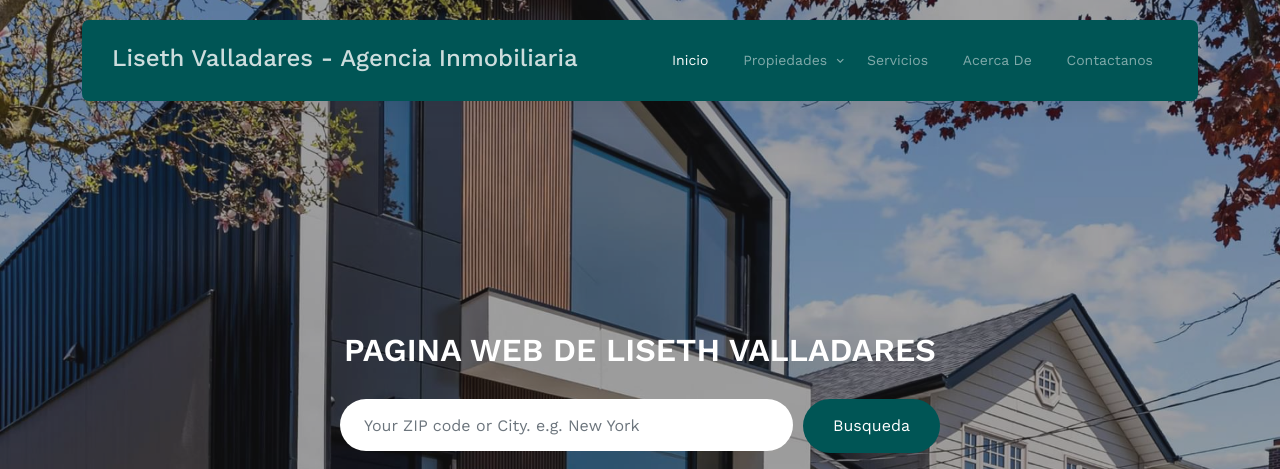
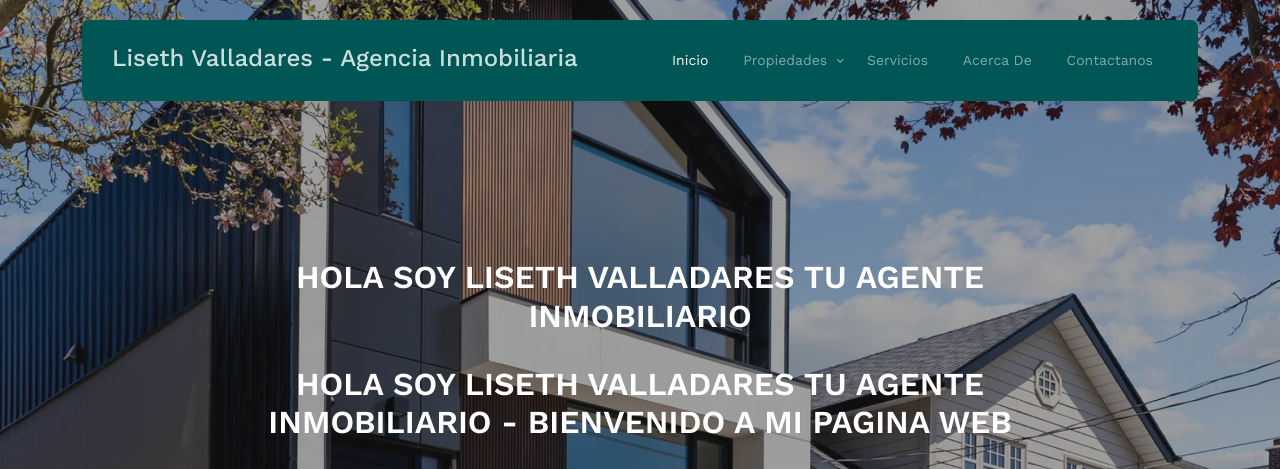
Before and after one commit to cristiancacereslabrador/AgenciaInmobiliaria, a website: page index.html in a window 1280 px wide. Shown: the top 469 px of the page. Drawn offline with nearby package versions, Linux system fonts and the light colour scheme; files whose address does not match are found by name.

Commit message:
confirmacion

```diff
--- a/index.html
+++ b/index.html
@@ -101,7 +101,10 @@
         <div class="row justify-content-center align-items-center">
           <div class="col-lg-9 text-center">
             <h1 class="heading" data-aos="fade-up">
-              PAGINA WEB DE LISETH VALLADARES
+              HOLA SOY LISETH VALLADARES TU AGENTE INMOBILIARIO
+            </h1>
+            <h1 class="heading" data-aos="fade-up">
+              HOLA SOY LISETH VALLADARES TU AGENTE INMOBILIARIO - BIENVENIDO A MI PAGINA WEB
             </h1>
             <form
               action="#"
```
